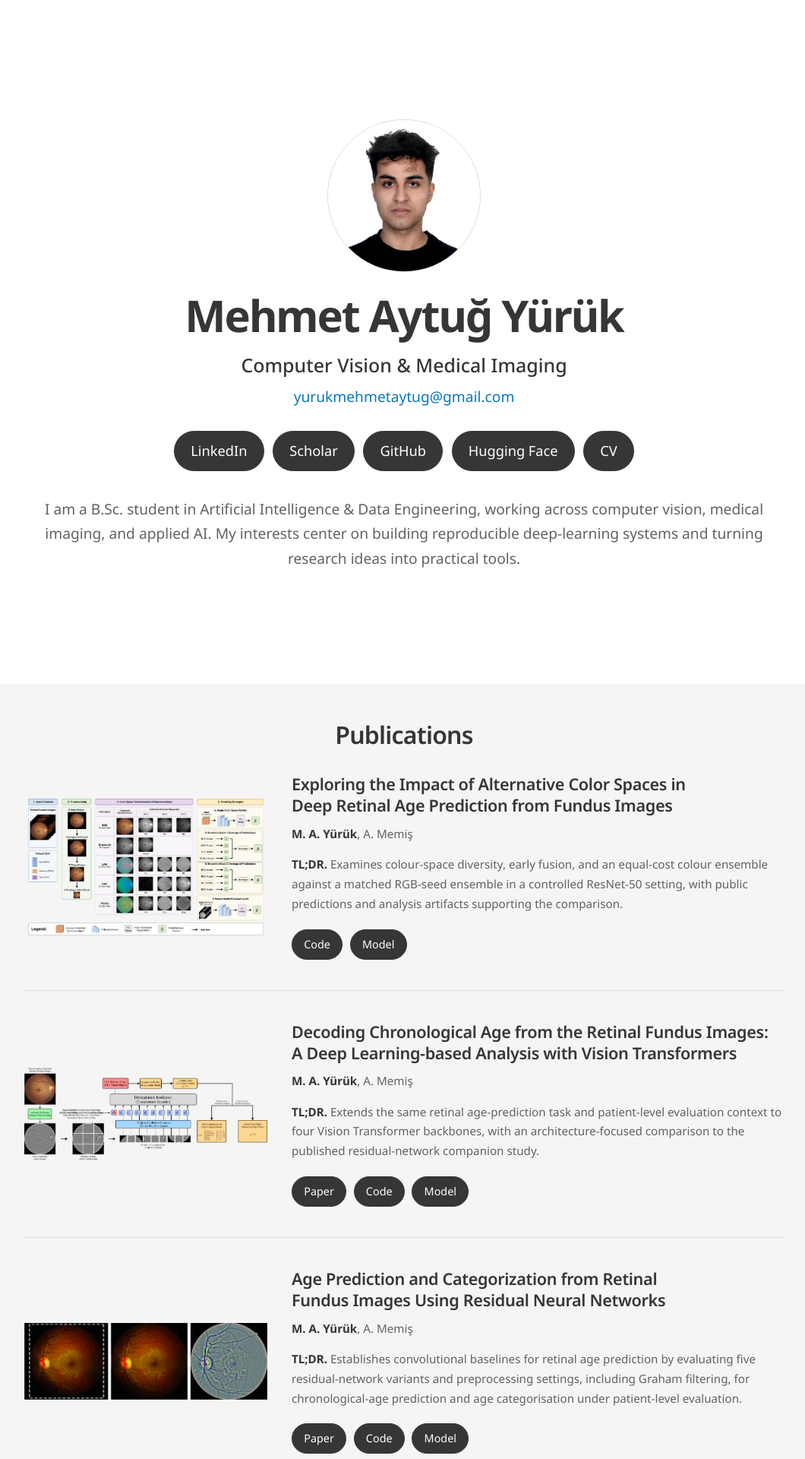
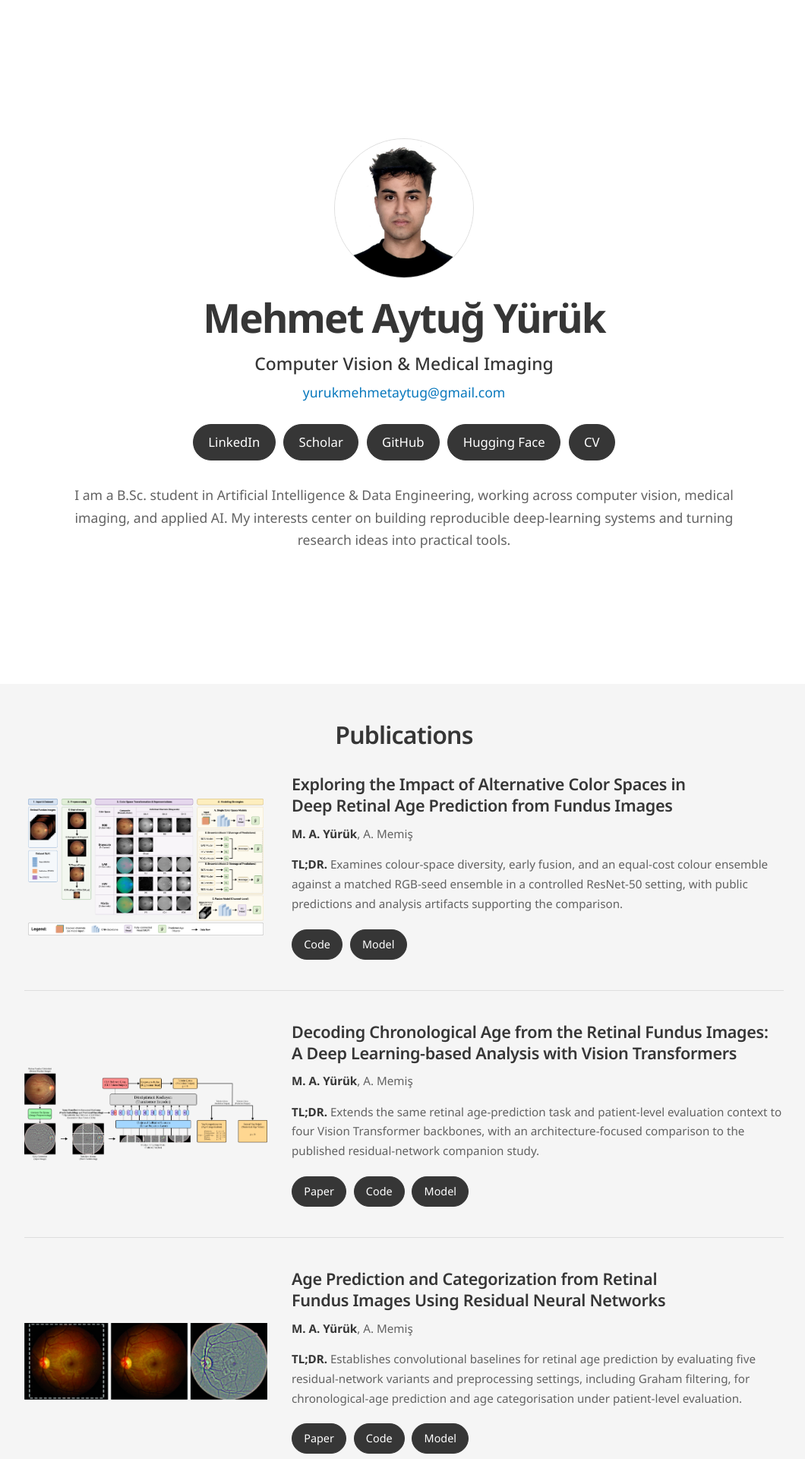
Before and after one commit to mehmetaytugyuruk/mehmetaytugyuruk.github.io, a Jekyll site: the page built from index.html, in a window 1280 px wide. Shown: the top 1920 px of the page at 76% size, without its empty margins (108-1168 px from the left). Built offline with Jekyll 4.4.1, drawn with Linux system fonts in a browser that asks for light colours; some web fonts are replaced.

Commit message:
Fine-tune hero card scale

```diff
--- a/assets/css/site.css
+++ b/assets/css/site.css
@@ -138,14 +138,14 @@ h3 {
 }
 
 .hero .container.narrow {
-  width: min(calc(100% - 2rem), 960px);
-  max-width: 960px;
+  width: min(calc(100% - 2rem), 880px);
+  max-width: 880px;
 }
 
 .hero-portrait {
-  width: clamp(10.2rem, 26.4vw, 12.6rem);
+  width: clamp(9.35rem, 24.2vw, 11.55rem);
   aspect-ratio: 1;
-  margin: 0 auto 1.5rem;
+  margin: 0 auto 1.375rem;
 }
 
 .hero-photo {
@@ -164,10 +164,10 @@ h3 {
 }
 
 .hero-name {
-  max-width: 1188px;
-  margin: 0 auto 0.78rem;
+  max-width: 1089px;
+  margin: 0 auto 0.715rem;
   color: var(--ink);
-  font-size: clamp(2.4rem, 5.04vw, 3.6rem);
+  font-size: clamp(2.2rem, 4.62vw, 3.3rem);
   font-weight: 700;
   letter-spacing: -0.035em;
   line-height: 1.15;
@@ -176,14 +176,14 @@ h3 {
 .hero-title {
   margin: 0;
   color: var(--ink);
-  font-size: 1.56rem;
+  font-size: 1.43rem;
   font-weight: 500;
   line-height: 1.6;
 }
 
 .hero-email {
-  margin: 0.36rem 0 0;
-  font-size: 1.2rem;
+  margin: 0.33rem 0 0;
+  font-size: 1.1rem;
 }
 
 .hero-email a {
@@ -194,8 +194,8 @@ h3 {
   display: flex;
   flex-wrap: wrap;
   justify-content: center;
-  gap: 0.72rem;
-  margin-top: 1.8rem;
+  gap: 0.66rem;
+  margin-top: 1.65rem;
 }
 
 .social-link,
@@ -203,15 +203,15 @@ h3 {
   display: inline-flex;
   align-items: center;
   justify-content: center;
-  gap: 0.6rem;
-  min-height: 53px;
-  padding: 0.6rem 1.32rem;
+  gap: 0.55rem;
+  min-height: 48px;
+  padding: 0.55rem 1.21rem;
   border: 1px solid var(--ink);
   border-radius: 999px;
   color: #fff;
   background: var(--ink);
   font-family: "Noto Sans", Arial, sans-serif;
-  font-size: 1.14rem;
+  font-size: 1.045rem;
   line-height: 1.4;
   text-decoration: none;
   transition: background 150ms ease, border-color 150ms ease;
@@ -226,10 +226,10 @@ h3 {
 }
 
 .hero-bio {
-  max-width: 960px;
-  margin: 2.1rem auto 0;
+  max-width: 880px;
+  margin: 1.925rem auto 0;
   color: var(--muted);
-  font-size: 1.2rem;
+  font-size: 1.1rem;
   line-height: 1.7;
 }
 
@@ -484,7 +484,7 @@ h3 {
   }
 
   .hero-title {
-    font-size: 1.44rem;
+    font-size: 1.32rem;
   }
 
   .home-section {
@@ -510,7 +510,7 @@ h3 {
 
 @media (max-width: 520px) {
   .hero-portrait {
-    width: min(10.2rem, 57.6vw);
+    width: min(9.35rem, 52.8vw);
   }
 
   .hero-links {
@@ -519,8 +519,8 @@ h3 {
   }
 
   .social-link {
-    padding-inline: 0.48rem;
-    font-size: 1.01rem;
+    padding-inline: 0.44rem;
+    font-size: 0.92rem;
   }
 
   .hero-bio {
```
